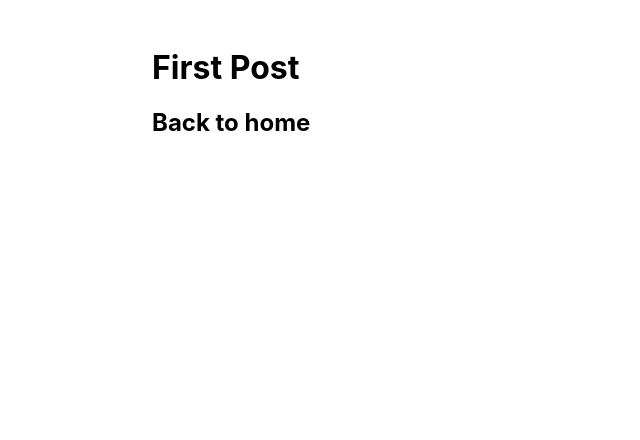
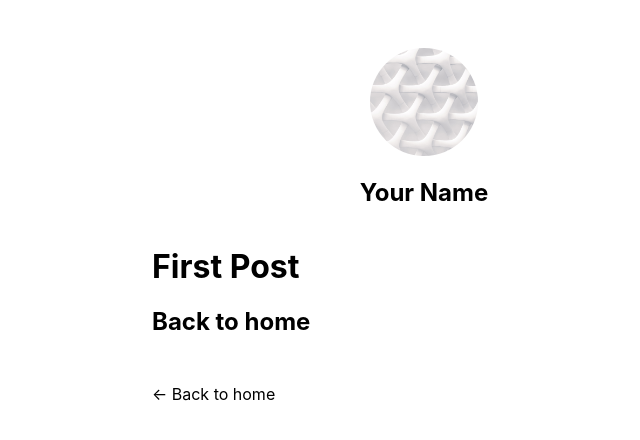
Before and after one commit to ShigatsuEl/nextjs-start, a Next.js app: page /posts/first-post in a window 1280 px wide. Shown: the top 440 px of the page, without its empty margins (216-856 px from the left). Built offline with nearby package versions, Linux system fonts and the light colour scheme.

Commit message:
[Feat] 연마 레이아웃

```diff
--- a/components/layout.module.css
+++ b/components/layout.module.css
@@ -3,3 +3,13 @@
   padding: 0 1rem;
   margin: 3rem auto 6rem;
 }
+
+.header {
+  display: flex;
+  flex-direction: column;
+  align-items: center;
+}
+
+.backToHome {
+  margin: 3rem 0 0;
+}
--- a/components/layout.tsx
+++ b/components/layout.tsx
@@ -1,9 +1,78 @@
+import Head from 'next/head'
+import Image from 'next/image'
 import styles from './layout.module.css'
+import utilStyles from '../styles/utils.module.css'
+import Link from 'next/link'
 
 interface LayoutProps {
   children: React.ReactNode
+  home: boolean
 }
 
-export default function Layout({ children }: LayoutProps) {
-  return <div className={styles.container}>{children}</div>
+const name = 'Your Name'
+export const siteTitle = 'Next.js Sample Website'
+
+export default function Layout({ children, home }: LayoutProps) {
+  return (
+    <div className={styles.container}>
+      <Head>
+        <link rel="icon" href="/favicon.ico" />
+        <meta
+          name="description"
+          content="Learn how to build a personal website using Next.js"
+        />
+        <meta
+          property="og:image"
+          content={`https://og-image.vercel.app/${encodeURI(
+            siteTitle
+          )}.png?theme=light&md=0&fontSize=75px&images=https%3A%2F%2Fassets.vercel.com%2Fimage%2Fupload%2Ffront%2Fassets%2Fdesign%2Fnextjs-black-logo.svg`}
+        />
+        <meta name="og:title" content={siteTitle} />
+        <meta name="twitter:card" content="summary_large_image" />
+      </Head>
+      <header className={styles.header}>
+        {home ? (
+          <>
+            <Image
+              priority
+              src="/images/profile.jpg"
+              className={utilStyles.borderCircle}
+              height={144}
+              width={144}
+              alt={name}
+            />
+            <h1 className={utilStyles.heading2Xl}>{name}</h1>
+          </>
+        ) : (
+          <>
+            <Link href="/">
+              <a>
+                <Image
+                  priority
+                  src="/images/profile.jpg"
+                  className={utilStyles.borderCircle}
+                  height={108}
+                  width={108}
+                  alt={name}
+                />
+              </a>
+            </Link>
+            <h2 className={utilStyles.headingLg}>
+              <Link href="/">
+                <a className={utilStyles.colorInherit}>{name}</a>
+              </Link>
+            </h2>
+          </>
+        )}
+      </header>
+      <main>{children}</main>
+      {!home && (
+        <div className={styles.backToHome}>
+          <Link href="/">
+            <a>← Back to home</a>
+          </Link>
+        </div>
+      )}
+    </div>
+  )
 }
--- a/pages/posts/first-post.tsx
+++ b/pages/posts/first-post.tsx
@@ -8,7 +8,7 @@
  */
 export default function FirstPost() {
   return (
-    <Layout>
+    <Layout home={false}>
       <Head>
         <title>First Post</title>
       </Head>
--- /dev/null
+++ b/styles/utils.module.css
@@ -0,0 +1,52 @@
+.heading2Xl {
+  font-size: 2.5rem;
+  line-height: 1.2;
+  font-weight: 800;
+  letter-spacing: -0.05rem;
+  margin: 1rem 0;
+}
+
+.headingXl {
+  font-size: 2rem;
+  line-height: 1.3;
+  font-weight: 800;
+  letter-spacing: -0.05rem;
+  margin: 1rem 0;
+}
+
+.headingLg {
+  font-size: 1.5rem;
+  line-height: 1.4;
+  margin: 1rem 0;
+}
+
+.headingMd {
+  font-size: 1.2rem;
+  line-height: 1.5;
+}
+
+.borderCircle {
+  border-radius: 9999px;
+}
+
+.colorInherit {
+  color: inherit;
+}
+
+.padding1px {
+  padding-top: 1px;
+}
+
+.list {
+  list-style: none;
+  padding: 0;
+  margin: 0;
+}
+
+.listItem {
+  margin: 0 0 1.25rem;
+}
+
+.lightText {
+  color: #666;
+}
```
Also changed, not shown: pages/index.tsx (+12 -71 lines).
